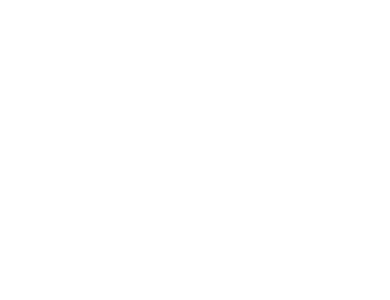
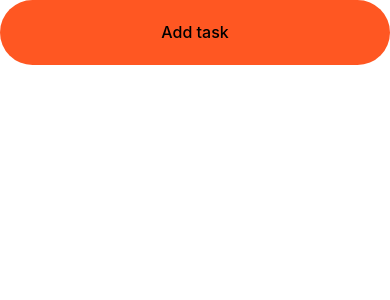
Before and after one commit to VerneriLop/TaskMate, a React Native app in the folder frontend/: screen / in a window 390 px wide. Shown: the top 300 px of the page. Built offline with nearby package versions, Linux system fonts and the light colour scheme.

Commit message:
Button component

```diff
--- /dev/null
+++ b/frontend/components/Button/Button.tsx
@@ -0,0 +1,27 @@
+import React from 'react';
+
+import {Pressable, Text} from 'react-native';
+import style from './style';
+
+type Props = {
+  title: string;
+  isDisabled?: boolean;
+  onPress?: () => void;
+};
+
+const Button = ({
+  title,
+  isDisabled = false,
+  onPress = () => {}, //default value is empty function
+}: Props): JSX.Element => {
+  return (
+    <Pressable
+      disabled={isDisabled}
+      style={[style.button, isDisabled && style.disabled]}
+      onPress={() => onPress()}>
+      <Text style={style.title}>{title}</Text>
+    </Pressable>
+  );
+};
+
+export default Button;
--- /dev/null
+++ b/frontend/components/Button/style.ts
@@ -0,0 +1,28 @@
+import {StyleSheet} from 'react-native';
+import {
+  horizontalScale,
+  scaleFontSize,
+  verticalScale,
+} from '../../assets/styles/scaling';
+
+const style = StyleSheet.create({
+  button: {
+    backgroundColor: '#FF5722', // Bright orange
+    height: verticalScale(52),
+    justifyContent: 'center',
+    borderRadius: horizontalScale(50),
+  },
+  title: {
+    fontFamily: 'Inter',
+    fontSize: scaleFontSize(16),
+    fontWeight: '500',
+    lineHeight: scaleFontSize(19),
+    color: '#000000', // Black
+    textAlign: 'center',
+  },
+  disabled: {
+    opacity: 0.5,
+  },
+});
+
+export default style;
--- a/frontend/screens/Home.tsx
+++ b/frontend/screens/Home.tsx
@@ -1,9 +1,12 @@
 import {SafeAreaView} from 'react-native';
 import React from 'react';
-import globalStyle from '../assets/globalStyle';
+import globalStyle from '../assets/styles/globalStyle';
+import Button from '../components/Button/Button';
 
 export const Home = (): JSX.Element => {
   return (
-    <SafeAreaView style={[globalStyle.backgroundWhite, globalStyle.flex]} />
+    <SafeAreaView style={[globalStyle.backgroundWhite, globalStyle.flex]}>
+      <Button title={'Add task'} />
+    </SafeAreaView>
   );
 };
```
Also changed, not shown: frontend/assets/styles/globalStyle.ts (renamed from frontend/assets/globalStyle.ts), frontend/assets/styles/scaling.ts (renamed from frontend/assets/scaling.ts).
